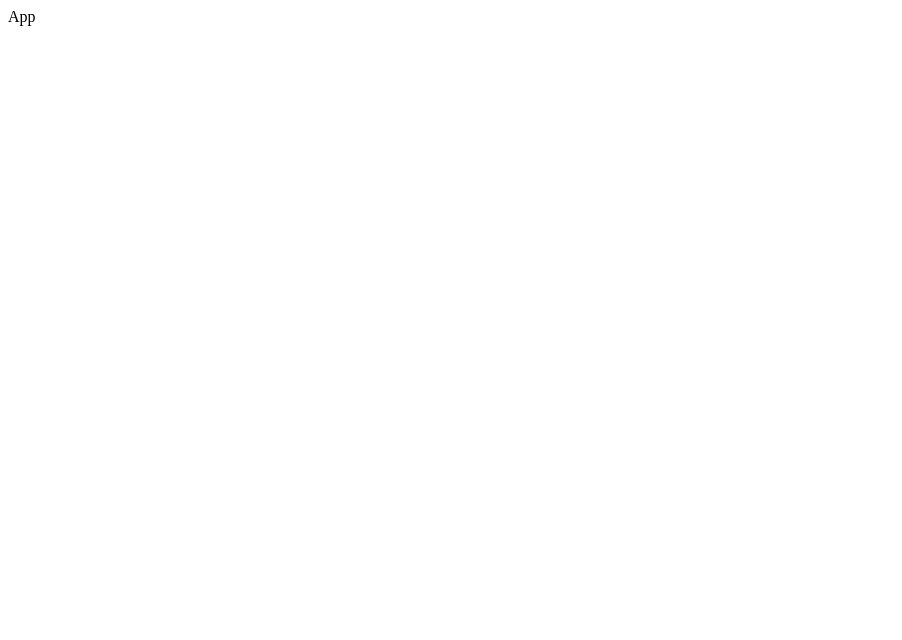
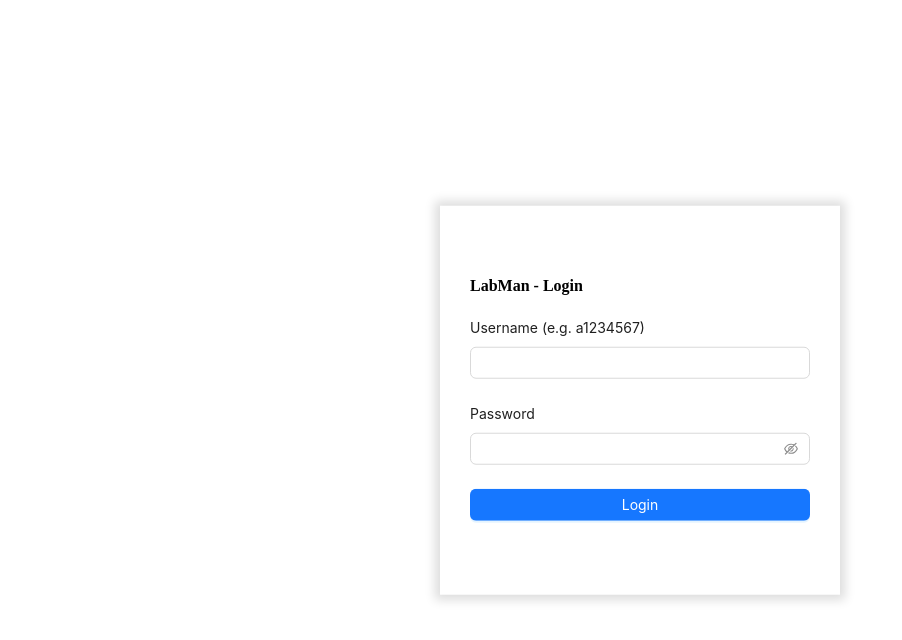
Before and after one commit to xxlrr/LabMan-Front, a React (Create React App) app: page /login in a window 1280 px wide. Shown: the top 640 px of the page, without its empty margins (0-902 px from the left). Built offline with nearby package versions, Linux system fonts and the light colour scheme.

Commit message:
implements the login page

```diff
--- a/src/App.js
+++ b/src/App.js
@@ -1,6 +1,14 @@
+import { BrowserRouter, Route, Routes } from "react-router-dom";
+
+import Login from "./pages/Login";
+
 function App() {
   return (
-    <div>App</div>
+    <BrowserRouter>
+      <Routes>
+        <Route path="/login" element={<Login />} />
+      </Routes>
+    </BrowserRouter>
   );
 }
 
--- /dev/null
+++ b/src/index.css
@@ -0,0 +1,3 @@
+body {
+  margin: 0;
+}
--- /dev/null
+++ b/src/pages/Login/index.css
@@ -0,0 +1,11 @@
+.loginBox {
+  width: 400px;
+  top: 50%;
+  left: 50%;
+  background-color: #fff;
+  position: absolute;
+  transform: translate(-50%, -50%);
+  box-sizing: border-box;
+  padding: 50px 30px;
+  box-shadow: 0 0 10px 5px #ddd;
+}
--- /dev/null
+++ b/src/pages/Login/index.js
@@ -0,0 +1,64 @@
+import React from "react";
+import { useNavigate } from "react-router-dom";
+import { Form, Input, Button, message } from "antd";
+import { useStore } from "../../store";
+
+import "./index.css";
+
+function Login() {
+  const navigate = useNavigate();
+  const { loginStore } = useStore();
+
+  // login and redirect
+  async function onFinish(values) {
+    try {
+      const { username, password } = values;
+      await loginStore.login(username, password);
+      navigate("/");
+      message.success("login");
+    } catch (e) {
+      const msg = e.response ? e.response.data.message : e.message;
+      message.warning(msg);
+    }
+  }
+
+  return (
+    <div className="loginBox">
+      <h4>LabMan - Login</h4>
+      <Form
+        initialValues={{ username: "", password: "" }}
+        onFinish={onFinish}
+        layout="vertical"
+        requiredMark={false}
+        autoComplete="off"
+      >
+        <Form.Item
+          label="Username (e.g. a1234567)"
+          name="username"
+          rules={[
+            { required: true, message: "This field cannot be left blank" },
+          ]}
+        >
+          <Input />
+        </Form.Item>
+        <Form.Item
+          label="Password"
+          name="password"
+          rules={[
+            { required: true, message: "This field cannot be left blank" },
+          ]}
+        >
+          <Input.Password />
+        </Form.Item>
+
+        <Form.Item>
+          <Button type="primary" htmlType="submit" block>
+            Login
+          </Button>
+        </Form.Item>
+      </Form>
+    </div>
+  );
+}
+
+export default Login;
--- /dev/null
+++ b/src/store/index.js
@@ -0,0 +1,24 @@
+// unified export for all store modules (singleton pattern)
+import React from "react";
+import LoginStore from "./login.Store";
+
+// import { configure } from "mobx"
+// configure({
+//   enforceActions: "never",
+// })
+
+class RootStore {
+  constructor() {
+    this.loginStore = new LoginStore();
+    // ...
+  }
+}
+
+// instantiate the root store (singleton pattern)
+const rootStore = new RootStore();
+const context = React.createContext(rootStore);
+const useStore = () => React.useContext(context);
+// const useStore = () => rootStore;
+
+// useStore can be used as a unified export method
+export { useStore };
--- /dev/null
+++ b/src/store/login.Store.js
@@ -0,0 +1,32 @@
+// login module
+import { makeAutoObservable } from "mobx";
+import { request, getToken, setToken, removeToken } from "../utils";
+
+class LoginStore {
+  token = getToken() || "";
+  constructor() {
+    // for mobx
+    makeAutoObservable(this);
+  }
+
+  // login
+  login = async (username, password) => {
+    // call the login API
+    const res = await request.post("/login", {
+      username,
+      password,
+    });
+
+    // store the token
+    this.token = res.token;
+    setToken(res.token);
+  };
+
+  // logout
+  logout = () => {
+    this.token = "";
+    removeToken();
+  };
+}
+
+export default LoginStore;
```
Also changed, not shown: src/index.js (+6 -4 lines).
